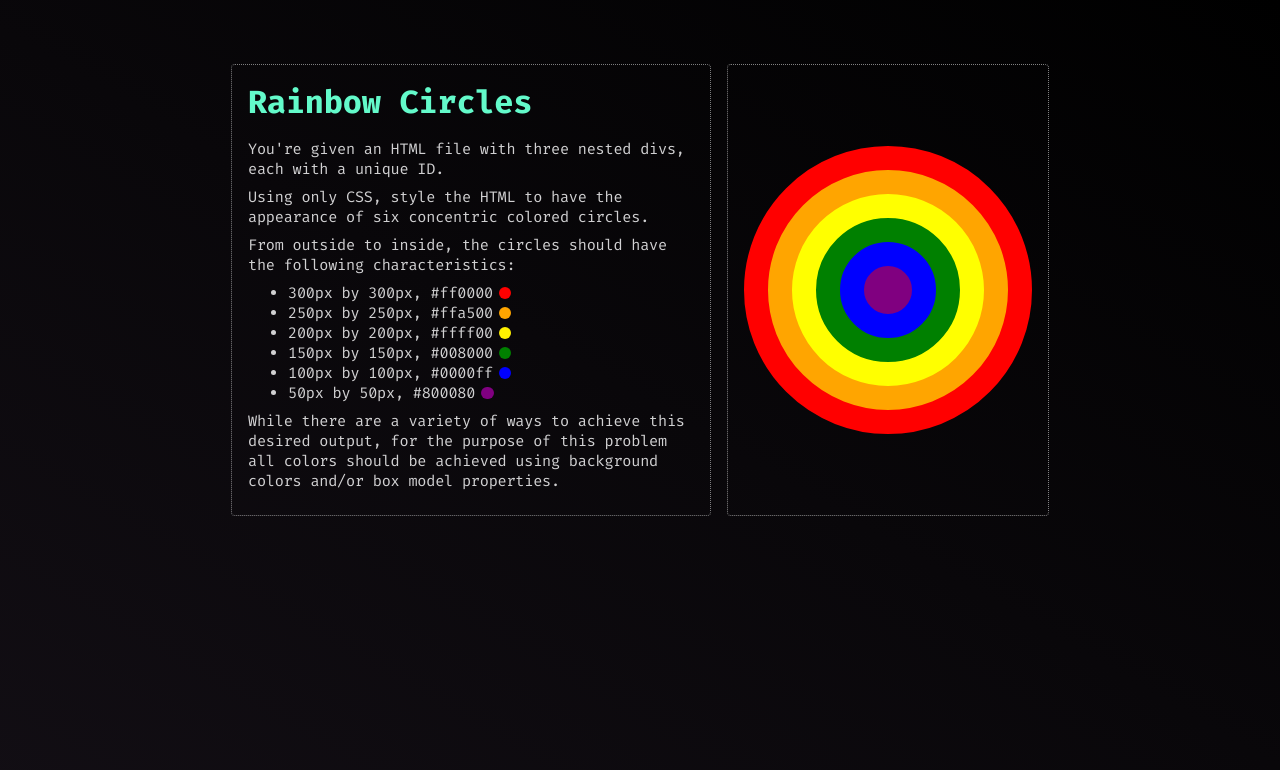
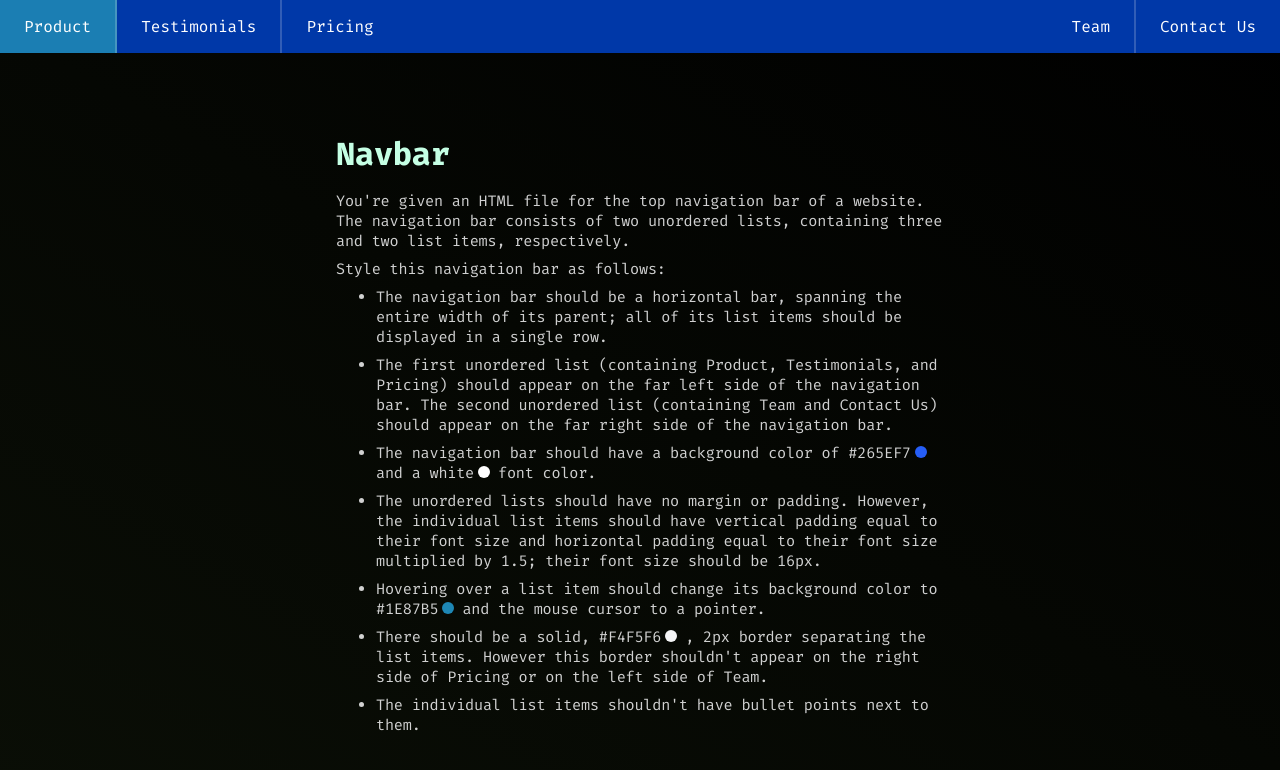
Before and after one commit to DemonDaddy22/frontend-expert, a React (Create React App) app: page / in a window 1280 px wide. Shown: the top 770 px of the page. Built offline with nearby package versions, Linux system fonts and the light colour scheme.

Commit message:
Implement Navbar exercise

```diff
--- a/src/App.tsx
+++ b/src/App.tsx
@@ -1,13 +1,13 @@
 import React from 'react';
 import './App.scss';
-import RainbowCircles from './components/RainbowCircles';
+import Navbar from './components/Navbar';
 import ThemeContextProvider from './context/ThemeContext';
 
 function App() {
   return (
     <ThemeContextProvider>
       <div className="container">
-        <RainbowCircles />
+        <Navbar />
       </div>
     </ThemeContextProvider>
   );
--- /dev/null
+++ b/src/components/Navbar/index.tsx
@@ -0,0 +1,68 @@
+import React from 'react';
+import { COLORS, PROJECT_COLORS } from '../../constants/theme';
+import ProjectPage from '../ProjectPage';
+import QuestionDetails from '../QuestionDetails';
+import classes from './styles.module.scss';
+
+const Navbar: React.FC<Props> = () => {
+  return (
+    <ProjectPage background={PROJECT_COLORS.PROJECT6.background} containerClassName={classes.pageContainer}>
+      <nav className={classes.navbar}>
+        <ul className={classes.navItems}>
+          <li>Product</li>
+          <li>Testimonials</li>
+          <li>Pricing</li>
+        </ul>
+        <ul className={classes.navItems}>
+          <li>Team</li>
+          <li>Contact Us</li>
+        </ul>
+      </nav>
+      <QuestionDetails
+        title='Navbar'
+        containerClassName={classes.questionDetails}
+        titleClassName={classes.questionTitle}>
+        <p className={classes.questionDescriptionParagraph}>
+          You're given an HTML file for the top navigation bar of a website. The navigation bar consists of two
+          unordered lists, containing three and two list items, respectively.
+        </p>
+        <p className={classes.questionDescriptionParagraph}>Style this navigation bar as follows:</p>
+        <ul className={classes.questionDescriptionPoints}>
+          <li>
+            The navigation bar should be a horizontal bar, spanning the entire width of its parent; all of its list
+            items should be displayed in a single row.
+          </li>
+          <li>
+            The first unordered list (containing Product, Testimonials, and Pricing) should appear on the far left side
+            of the navigation bar. The second unordered list (containing Team and Contact Us) should appear on the far
+            right side of the navigation bar.
+          </li>
+          <li>
+            The navigation bar should have a background color of #265EF7
+            <span className={classes.questionPointBox} style={{ backgroundColor: '#265EF7' }}></span>and a white
+            <span className={classes.questionPointBox} style={{ backgroundColor: `${COLORS.WHITE}` }}></span>font color.
+          </li>
+          <li>
+            The unordered lists should have no margin or padding. However, the individual list items should have
+            vertical padding equal to their font size and horizontal padding equal to their font size multiplied by 1.5;
+            their font size should be 16px.
+          </li>
+          <li>
+            Hovering over a list item should change its background color to #1E87B5
+            <span className={classes.questionPointBox} style={{ backgroundColor: '#1E87B5' }}></span>and the mouse
+            cursor to a pointer.
+          </li>
+          <li>
+            There should be a solid, #F4F5F6
+            <span className={classes.questionPointBox} style={{ backgroundColor: '#F4F5F6' }}></span>, 2px border
+            separating the list items. However this border shouldn't appear on the right side of Pricing or on the left
+            side of Team.
+          </li>
+          <li>The individual list items shouldn't have bullet points next to them.</li>
+        </ul>
+      </QuestionDetails>
+    </ProjectPage>
+  );
+};
+
+export default Navbar;
--- /dev/null
+++ b/src/components/Navbar/styles.module.scss
@@ -0,0 +1,81 @@
+@import '../../utils/mixins.scss';
+@import '../../constants/theme.scss';
+
+.pageContainer {
+  @include spacing (0);
+  flex-direction: column;
+
+  @media screen and (min-width: 992px) {
+    gap: 4rem;
+  }
+}
+
+.navbar {
+  background-color: $project-navbar-bg-6;
+  width: 100%;
+  display: flex;
+  flex-direction: column;
+  justify-content: space-between;
+
+  @media screen and (min-width: 992px) {
+    flex-direction: row;
+  }
+}
+
+.navItems {
+  @include spacing (0, 0);
+  display: flex;
+  flex-direction: column;
+
+  @media screen and (min-width: 992px) {
+    flex-direction: row;
+  }
+
+  & li {
+    @include spacing (1rem 1.5rem);
+    list-style: none;
+    font-size: 0.9rem;
+    color: $white;
+    transition: all 0.25s;
+
+    &:hover {
+      cursor: pointer;
+      background-color: rgba($color: $project-navbar-hover-bg-6, $alpha: 0.9);
+    }
+
+    &:last-of-type {
+      border-right: none;
+    }
+
+    @media screen and (min-width: 992px) {
+      font-size: 1rem;
+      border-right: 2px solid rgba($color: $light, $alpha: 0.2);
+    }
+  }
+}
+
+.questionDetails {
+  align-self: center;
+  border: none;
+  max-width: 40rem;
+
+  .questionTitle {
+    color: $project-header-6;
+  }
+
+  .questionDescriptionParagraph {
+    @include spacing ($margin: 0.5rem 0);
+  }
+
+  .questionDescriptionPoints {
+    & li {
+      @include spacing ($margin: 0.5rem 0);
+    }
+  }
+
+  .questionPointBox {
+    @include circle (0.75rem);
+    @include spacing ($margin: 0 0.5rem 0 0.25rem);
+    display: inline-block;
+  }
+}
--- a/src/constants/theme.scss
+++ b/src/constants/theme.scss
@@ -33,6 +33,12 @@ $project-highlight-4: #2D1883;
 $project-bg-5: linear-gradient(30deg, #120E14 0%, $black 100%);
 $project-header-5: #63FACA;
 
+// project-6
+$project-bg-6: linear-gradient(30deg, #0A0E06 0%, $black 100%);
+$project-header-6: #C5FFE4;
+$project-navbar-bg-6: #0038A8;
+$project-navbar-hover-bg-6: #1E87B5;
+
 $LIGHT: (
   accentColor1: $white,
   accentColor2: $light,
--- a/src/constants/theme.ts
+++ b/src/constants/theme.ts
@@ -32,4 +32,7 @@ export const PROJECT_COLORS: { [key: string]: { [key: string]: string } } = {
   PROJECT5: {
     background: `linear-gradient(30deg, #120E14 0%, ${COLORS.BLACK} 100%)`,
   },
+  PROJECT6: {
+    background: `linear-gradient(30deg, #0A0E06 0%, ${COLORS.BLACK} 100%)`,
+  },
 };
```
